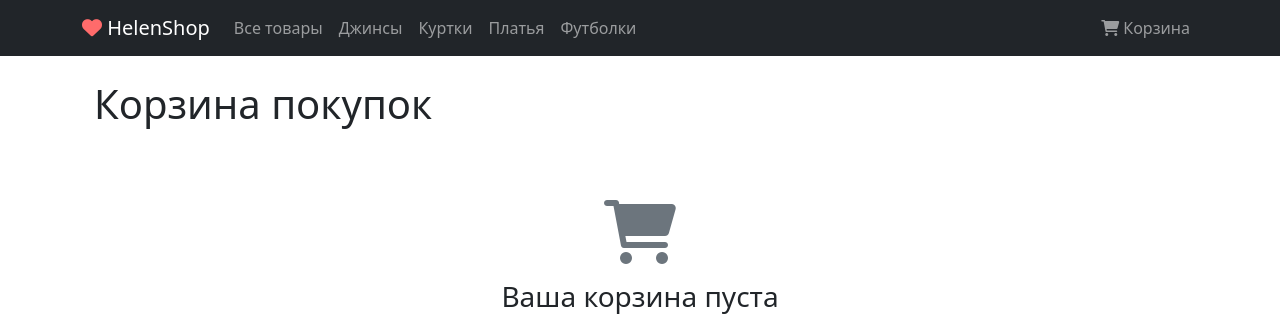
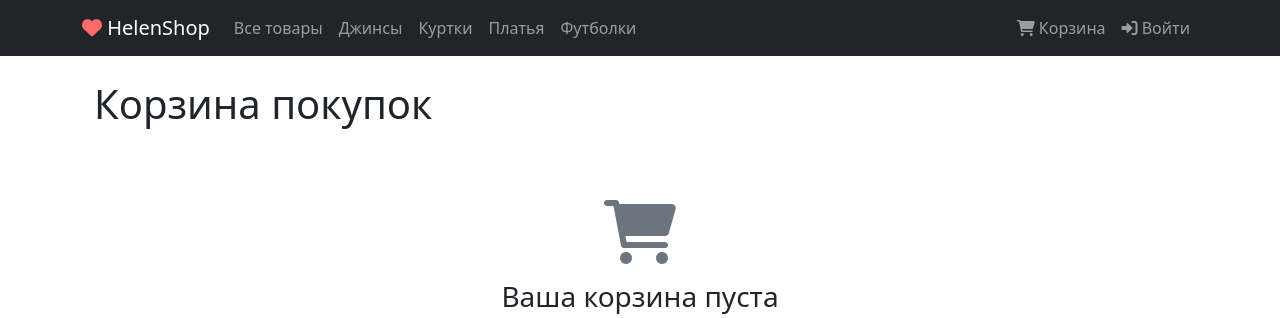
Before and after one commit to pycoder-maxim/Helen-shop, a Django app: page /cart/ in a window 1280 px wide. Shown: the top 318 px of the page. Run offline with Django 5.2, Linux system fonts and the light colour scheme; data comes from the database, SQL or seed files in the repository.

Commit message:
Add login button and cart counter

```diff
--- a/templates/base.html
+++ b/templates/base.html
@@ -28,8 +28,27 @@
                     <li class="nav-item">
                         <a class="nav-link" href="{% url 'cart:cart_detail' %}">
                             <i class="fas fa-shopping-cart"></i> Корзина
+                            {% if cart %}
+                                <span class="badge bg-danger rounded-pill">{{ cart|length }}</span>
+                            {% endif %}
                         </a>
                     </li>
+                    {% if user.is_authenticated %}
+                        <li class="nav-item">
+                            <span class="nav-link"><i class="fas fa-user"></i> {{ user.username }}</span>
+                        </li>
+                        <li class="nav-item">
+                            <a class="nav-link" href="{% url 'admin:logout' %}">
+                                <i class="fas fa-sign-out-alt"></i> Выйти
+                            </a>
+                        </li>
+                    {% else %}
+                        <li class="nav-item">
+                            <a class="nav-link" href="{% url 'admin:login' %}">
+                                <i class="fas fa-sign-in-alt"></i> Войти
+                            </a>
+                        </li>
+                    {% endif %}
                 </ul>
             </div>
         </div>
```
